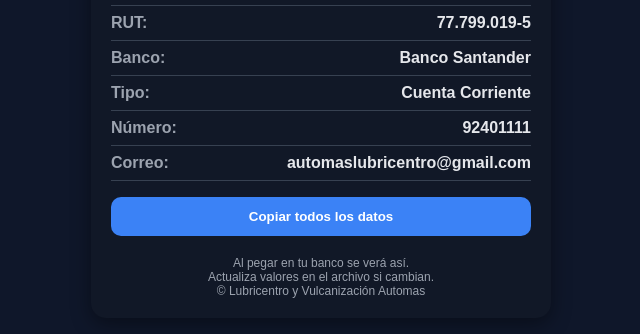
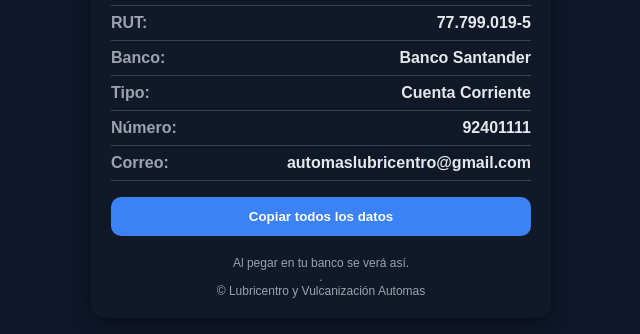
Before and after one commit to automas223/appweb, a plain HTML site: page index.html in a window 1280 px wide. Shown: the part 284-618 px from the top of the page, without its empty margins (319-959 px from the left). Drawn offline with Linux system fonts and the light colour scheme.

Commit message:
Update index.html

```diff
--- a/index.html
+++ b/index.html
@@ -31,7 +31,7 @@
     <div class="toast" id="mensaje">¡Datos copiados!</div>
     <footer>
       Al pegar en tu banco se verá así.<br>
-      Actualiza valores en el archivo si cambian.<br>
+      .<br>
       © Lubricentro y Vulcanización Automas
     </footer>
   </div>
```
